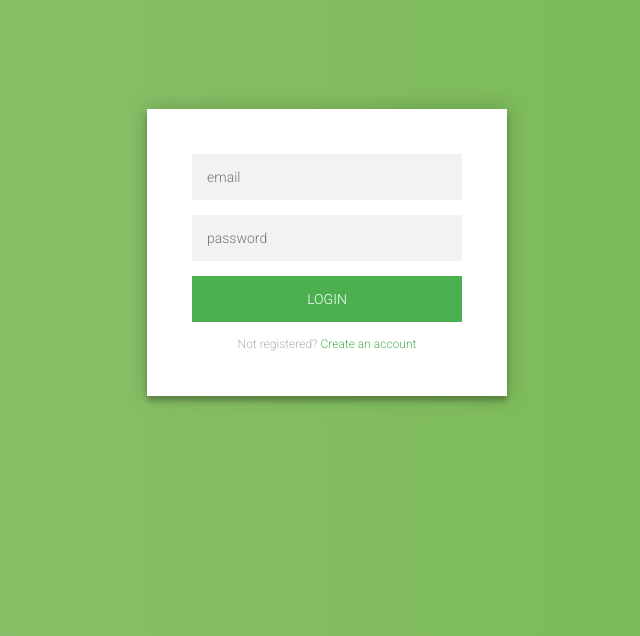
After one commit to renatoabreu14/progweb2, a PHP site: page /sistema/views/login.php in a window 1280 px wide. The commit adds this page. Shown: the top 636 px of the page, without its empty margins (313-953 px from the left). Run offline with PHP 8.4, Linux system fonts and the light colour scheme.

Commit message:
Aula do dia 18/05/2019 Sistema de login com sessão

```diff
--- a/sistema/controllers/ClienteController.php
+++ b/sistema/controllers/ClienteController.php
@@ -76,6 +76,26 @@ class ClienteController
         }
     }
 
+    public static function login($email, $senha){
+        $sql = "SELECT * FROM cliente WHERE email = :email AND senha = :senha";
+        $db = Conexao::getInstance();
+
+        $stmt = $db->prepare($sql);
+        $stmt->bindValue(':email', $email);
+        $stmt->bindValue(':senha', $senha);
+        $stmt->execute();
+
+        $listagem = $stmt->fetchAll(PDO::FETCH_ASSOC);
+
+        if (count($listagem) > 0){
+            $clientelogin = self::popularCliente($listagem[0]);
+            $_SESSION['user'] = serialize($clientelogin);
+            return true;
+        }else{
+            return false;
+        }
+    }
+
     private static function popularCliente($itemLista){
         $cliente = new Cliente();
         $cliente->setId($itemLista['id']);
--- /dev/null
+++ b/sistema/views/css/meuestilo.css
@@ -0,0 +1,100 @@
+@import url(https://fonts.googleapis.com/css?family=Roboto:300);
+
+.login-page {
+    width: 360px;
+    padding: 8% 0 0;
+    margin: auto;
+}
+.form {
+    position: relative;
+    z-index: 1;
+    background: #FFFFFF;
+    max-width: 360px;
+    margin: 0 auto 100px;
+    padding: 45px;
+    text-align: center;
+    box-shadow: 0 0 20px 0 rgba(0, 0, 0, 0.2), 0 5px 5px 0 rgba(0, 0, 0, 0.24);
+}
+.form input {
+    font-family: "Roboto", sans-serif;
+    outline: 0;
+    background: #f2f2f2;
+    width: 100%;
+    border: 0;
+    margin: 0 0 15px;
+    padding: 15px;
+    box-sizing: border-box;
+    font-size: 14px;
+}
+.form button {
+    font-family: "Roboto", sans-serif;
+    text-transform: uppercase;
+    outline: 0;
+    background: #4CAF50;
+    width: 100%;
+    border: 0;
+    padding: 15px;
+    color: #FFFFFF;
+    font-size: 14px;
+    -webkit-transition: all 0.3 ease;
+    transition: all 0.3 ease;
+    cursor: pointer;
+}
+.form button:hover,.form button:active,.form button:focus {
+    background: #43A047;
+}
+.form .message {
+    margin: 15px 0 0;
+    color: #b3b3b3;
+    font-size: 12px;
+}
+.form .message a {
+    color: #4CAF50;
+    text-decoration: none;
+}
+.form .register-form {
+    display: none;
+}
+.container {
+    position: relative;
+    z-index: 1;
+    max-width: 300px;
+    margin: 0 auto;
+}
+.container:before, .container:after {
+    content: "";
+    display: block;
+    clear: both;
+}
+.container .info {
+    margin: 50px auto;
+    text-align: center;
+}
+.container .info h1 {
+    margin: 0 0 15px;
+    padding: 0;
+    font-size: 36px;
+    font-weight: 300;
+    color: #1a1a1a;
+}
+.container .info span {
+    color: #4d4d4d;
+    font-size: 12px;
+}
+.container .info span a {
+    color: #000000;
+    text-decoration: none;
+}
+.container .info span .fa {
+    color: #EF3B3A;
+}
+body {
+    background: #76b852; /* fallback for old browsers */
+    background: -webkit-linear-gradient(right, #76b852, #8DC26F);
+    background: -moz-linear-gradient(right, #76b852, #8DC26F);
+    background: -o-linear-gradient(right, #76b852, #8DC26F);
+    background: linear-gradient(to left, #76b852, #8DC26F);
+    font-family: "Roboto", sans-serif;
+    -webkit-font-smoothing: antialiased;
+    -moz-osx-font-smoothing: grayscale;
+}
--- /dev/null
+++ b/sistema/views/js/meujs.js
@@ -0,0 +1,3 @@
+$('.message a').click(function(){
+    $('form').animate({height: "toggle", opacity: "toggle"}, "slow");
+});
--- /dev/null
+++ b/sistema/views/login.php
@@ -0,0 +1,50 @@
+<?php
+
+require_once "../controllers/ClienteController.php";
+session_start();
+if (isset($_POST['login'])){
+    $email = $_POST['email'];
+    $senha = md5($_POST['senha']);
+    if (ClienteController::login($email, $senha)){
+        header("Location: listaLivros.php");
+    }
+}
+
+if (isset($_GET['logout'])){
+    session_destroy();
+    header("Location: login.php");
+}
+
+?>
+
+<!doctype html>
+<html lang="en">
+<head>
+    <meta charset="UTF-8">
+    <meta name="viewport"
+          content="width=device-width, user-scalable=no, initial-scale=1.0, maximum-scale=1.0, minimum-scale=1.0">
+    <meta http-equiv="X-UA-Compatible" content="ie=edge">
+    <title>Document</title>
+    <link rel="stylesheet" href="css/meuestilo.css">
+</head>
+<body>
+    <div class="login-page">
+        <div class="form">
+            <form class="register-form">
+                <input type="text" placeholder="name"/>
+                <input type="password" placeholder="password"/>
+                <input type="text" placeholder="email address"/>
+                <button>create</button>
+                <p class="message">Already registered? <a href="#">Sign In</a></p>
+            </form>
+            <form class="login-form" action="login.php" method="post">
+                <input type="text" placeholder="email" name="email"/>
+                <input type="password" placeholder="password" name="senha"/>
+                <button type="submit" name="login">login</button>
+                <p class="message">Not registered? <a href="#">Create an account</a></p>
+            </form>
+        </div>
+    </div>
+    <script src="js/meujs.js"></script>
+</body>
+</html>
```
Also changed, not shown: index.php (+5 -34 lines), patinhos.php (added, +36 -0 lines), sistema/controllers/LivroController.php (+6 -2 lines), sistema/models/Livro.php (+17 -0 lines), sistema/views/cadLivro.php (+21 -1 lines), sistema/views/menu.php (+13 -0 lines), sistema/views/verLivro.php (+10 -0 lines).
